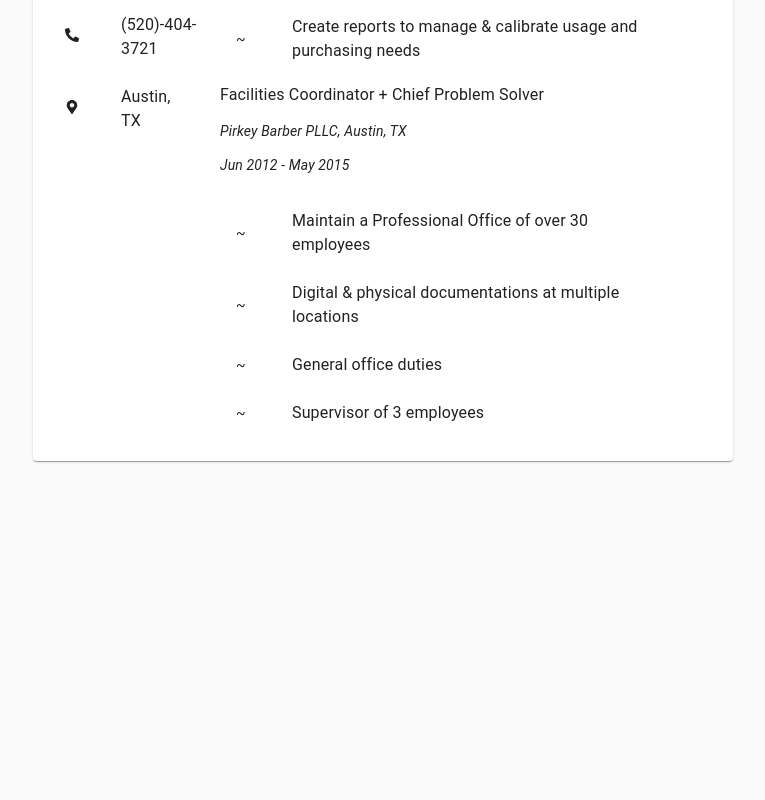
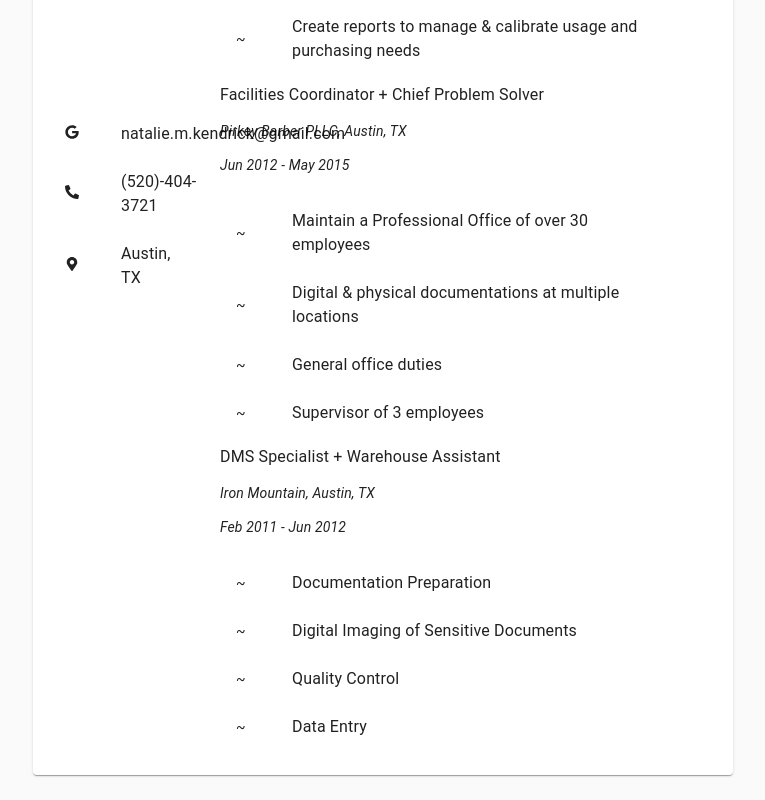
Before and after one commit to listenToRipley/nataliekendrick, a React (Create React App) app: page /resume in a window 1280 px wide. Shown: the part 625-1425 px from the top of the page, without its empty margins (257-1022 px from the left). Before the commit the page ends 1111 px from the top, so only its background shows below. Built offline with nearby package versions, Linux system fonts and the light colour scheme.

Commit message:
added more experience

```diff
--- a/src/Components/Resume.js
+++ b/src/Components/Resume.js
@@ -157,7 +157,38 @@ const Resume = () => {
               </ListItem>
             </List>
 
+            <Typography>DMS Specialist + Warehouse Assistant </Typography>
+            <p><em>Iron Mountain, Austin, TX</em></p>
+            <p><em>Feb 2011 - Jun 2012</em></p>
+            <List>
+              <ListItem>
+                <ListItemAvatar>~</ListItemAvatar>
+                <ListItemText>
+                Documentation Preparation
+                </ListItemText>
+              </ListItem>
 
+              <ListItem>
+                <ListItemAvatar>~</ListItemAvatar>
+                <ListItemText>
+                Digital Imaging of Sensitive Documents
+                </ListItemText>
+              </ListItem>
+
+              <ListItem>
+                <ListItemAvatar>~</ListItemAvatar>
+                <ListItemText>
+                Quality Control
+                </ListItemText>
+              </ListItem>
+
+              <ListItem>
+                <ListItemAvatar>~</ListItemAvatar>
+                <ListItemText>
+                Data Entry
+                </ListItemText>
+              </ListItem>
+            </List>
 
           </Grid>
 
```
